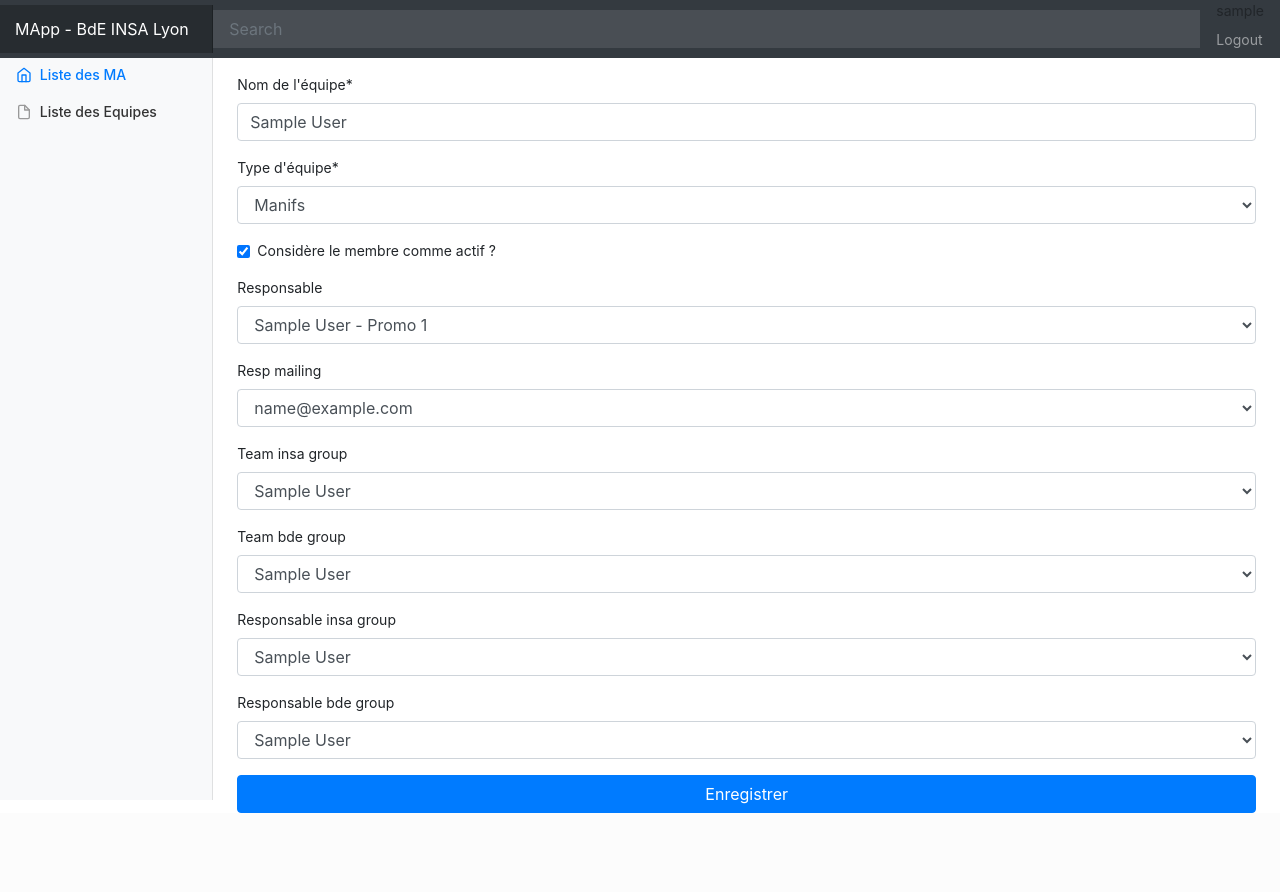
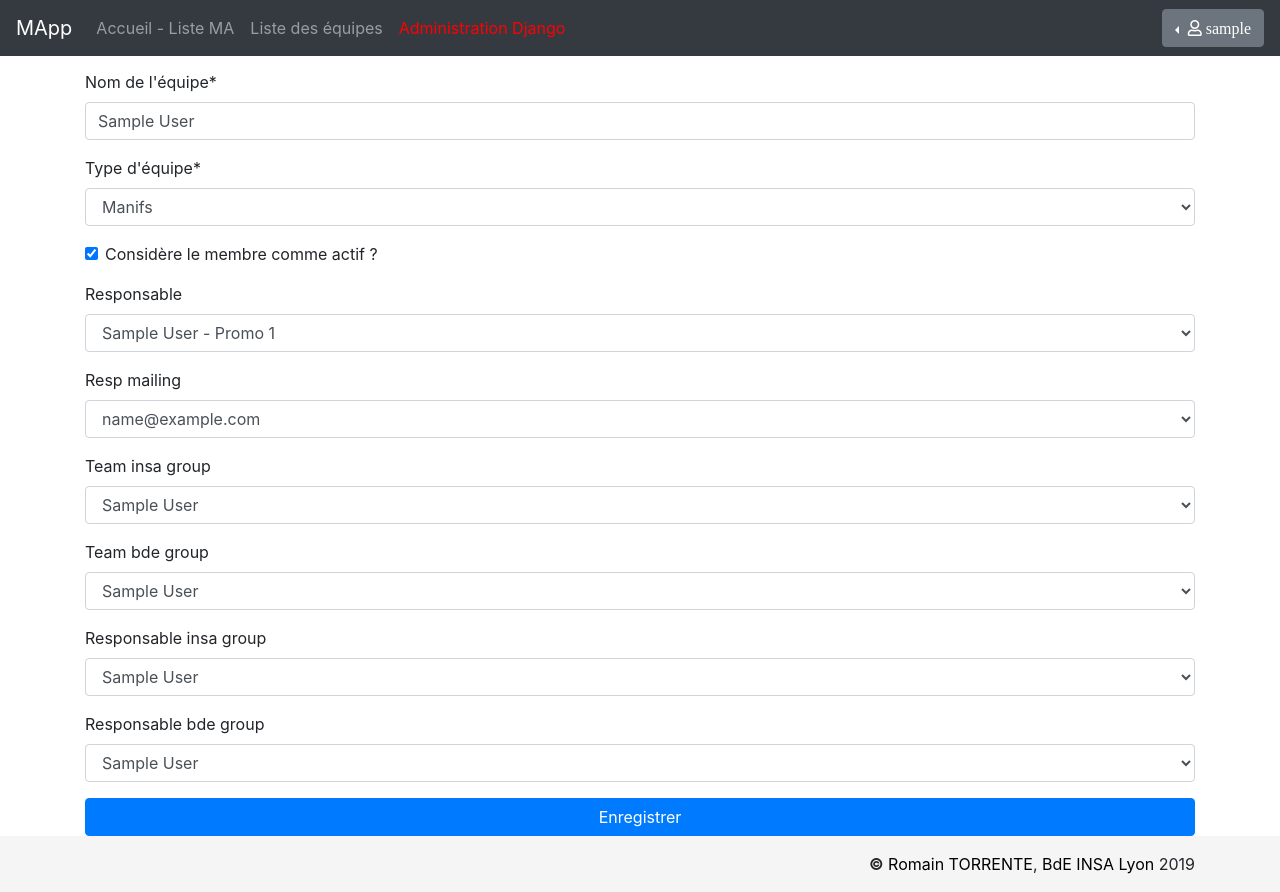
Before and after one commit to BdEINSALyon/mapp, a Django app: page /team/edit/1 in a window 1280 px wide. Before the commit the page ends 813 px from the top, so only its background shows below. Run offline with Django 3.2, Linux system fonts and the light colour scheme; a user stored in the database is signed in; tables that the repository leaves empty hold one stand-in row (values such as "Sample post"); some libraries are stand-ins or nearby versions.

Commit message:
Changement dans les templates

```diff
--- a/active_members/templates/active_members/member_detail.html
+++ b/active_members/templates/active_members/member_detail.html
@@ -60,7 +60,7 @@
                     {% for i in object.teams.all %}
                         <tr>
                             <td>{{ i.team.name }} - {{ i.name }}</td>
-                        <td><a href="{% url "show_subteam" i.pk %}">Edit</a></td>
+                        <td><a href="{% url "show_subteam" i.pk %}">Voir</a></td>
                         </tr>
 
                     {% endfor %}
--- a/active_members/templates/active_members/subteam_detail.html
+++ b/active_members/templates/active_members/subteam_detail.html
@@ -48,7 +48,7 @@
                     {% for i in object.members.all %}
                         <tr>
                             <td>{{ i.first_name }} {{ i.last_name }}</td>
-                        <td><a href="{% url "delete_member_subteam" object.pk i.pk %}">Edit</a></td>
+                        <td><a href="{% url "delete_member_subteam" object.pk i.pk %}">Supprimer</a></td>
                         </tr>
 
                     {% endfor %}
--- a/active_members/templates/active_members/team_list.html
+++ b/active_members/templates/active_members/team_list.html
@@ -1,6 +1,5 @@
 {% extends "base.html" %}
 {% block content %}
-<ul>
 <div class="row">Aller dans l'admin pour ajouter une sous-equipe</div><br/>
 <div class="table-responsive">
   <table class="table">
@@ -22,5 +21,4 @@
       {% endfor %}
   </table>
 </div>
-</ul>
 {% endblock %}
--- a/templates/base.html
+++ b/templates/base.html
@@ -1,68 +1,102 @@
 {% load static %}
 <!doctype html>
-<html lang="fr">
-  <head>
+<html lang="fr" class="h-100">
+<head>
     <meta charset="utf-8">
     <meta name="viewport" content="width=device-width, initial-scale=1, shrink-to-fit=no">
     <meta name="description" content="">
-    <meta name="author" content="">
+    <title>MApp - BdE INSA Lyon</title>
+    <link rel="icon" href="{% static "favicon.ico" %}"/>
+    <!-- Bootstrap core CSS -->
+    <link rel="stylesheet" href="https://stackpath.bootstrapcdn.com/bootstrap/4.3.1/css/bootstrap.min.css"
+          integrity="sha384-ggOyR0iXCbMQv3Xipma34MD+dH/1fQ784/j6cY/iJTQUOhcWr7x9JvoRxT2MZw1T" crossorigin="anonymous">
+    <link rel="stylesheet" href="https://use.fontawesome.com/releases/v5.7.2/css/all.css"
+          integrity="sha384-fnmOCqbTlWIlj8LyTjo7mOUStjsKC4pOpQbqyi7RrhN7udi9RwhKkMHpvLbHG9Sr" crossorigin="anonymous">
+    <style>
+        main > .container {
+            padding: 70px 15px 0;
+        }
 
-    <title>MApp - {% block title %}Accueil{% endblock %}</title>
+        .footer {
+            background-color: #f5f5f5;
+        }
 
-    <!-- Bootstrap core CSS -->
-    <link rel="stylesheet" href="https://stackpath.bootstrapcdn.com/bootstrap/4.3.1/css/bootstrap.min.css" integrity="sha384-ggOyR0iXCbMQv3Xipma34MD+dH/1fQ784/j6cY/iJTQUOhcWr7x9JvoRxT2MZw1T" crossorigin="anonymous">
-    <link rel="stylesheet" href="https://use.fontawesome.com/releases/v5.7.2/css/all.css" integrity="sha384-fnmOCqbTlWIlj8LyTjo7mOUStjsKC4pOpQbqyi7RrhN7udi9RwhKkMHpvLbHG9Sr" crossorigin="anonymous">
-    <!-- Custom styles for this template -->
-    <link href="{% static 'css/dashboard.css' %}" rel="stylesheet">
-  <script src="https://code.jquery.com/jquery-3.3.1.min.js" integrity="sha256-FgpCb/KJQlLNfOu91ta32o/NMZxltwRo8QtmkMRdAu8=" crossorigin="anonymous"></script>
-    <script src="https://cdnjs.cloudflare.com/ajax/libs/popper.js/1.12.9/umd/popper.min.js" integrity="sha384-ApNbgh9B+Y1QKtv3Rn7W3mgPxhU9K/ScQsAP7hUibX39j7fakFPskvXusvfa0b4Q" crossorigin="anonymous"></script>
-    <script src="https://maxcdn.bootstrapcdn.com/bootstrap/4.0.0/js/bootstrap.min.js" integrity="sha384-JZR6Spejh4U02d8jOt6vLEHfe/JQGiRRSQQxSfFWpi1MquVdAyjUar5+76PVCmYl" crossorigin="anonymous"></script>
-  </head>
+        .footer > .container {
+            padding-right: 15px;
+            padding-left: 15px;
+        }
 
-  <body>
-    <nav class="navbar navbar-dark sticky-top bg-dark flex-md-nowrap p-0">
-      <a class="navbar-brand col-sm-3 col-md-2 mr-0" href="{% url "list_member"%}">MApp - BdE INSA Lyon</a>
-      <input class="form-control form-control-dark w-100" type="text" placeholder="Search" aria-label="Search">
-      <ul class="navbar-nav px-3">
-        <li class="nav-item text-nowrap">
-          {{user.username}} <a class="nav-link" href="{% url "logout"%}">Logout</a>
-        </li>
-      </ul>
+        code {
+            font-size: 80%;
+        }
+    </style>
+    <script src="https://code.jquery.com/jquery-3.3.1.min.js"
+            integrity="sha256-FgpCb/KJQlLNfOu91ta32o/NMZxltwRo8QtmkMRdAu8=" crossorigin="anonymous"></script>
+    <script src="https://cdnjs.cloudflare.com/ajax/libs/popper.js/1.12.9/umd/popper.min.js"
+            integrity="sha384-ApNbgh9B+Y1QKtv3Rn7W3mgPxhU9K/ScQsAP7hUibX39j7fakFPskvXusvfa0b4Q"
+            crossorigin="anonymous"></script>
+    <script src="https://maxcdn.bootstrapcdn.com/bootstrap/4.0.0/js/bootstrap.min.js"
+            integrity="sha384-JZR6Spejh4U02d8jOt6vLEHfe/JQGiRRSQQxSfFWpi1MquVdAyjUar5+76PVCmYl"
+            crossorigin="anonymous"></script>
+</head>
+
+<body class="d-flex flex-column h-100">
+<header>
+    <!-- Fixed navbar -->
+    <nav class="navbar navbar-expand-md navbar-dark fixed-top bg-dark">
+        <a class="navbar-brand" href="{% url "home" %}">MApp</a>
+        <button class="navbar-toggler" type="button" data-toggle="collapse" data-target="#navbarCollapse"
+                aria-controls="navbarCollapse" aria-expanded="false" aria-label="Toggle navigation">
+            <span class="navbar-toggler-icon"></span>
+        </button>
+        <div class="collapse navbar-collapse" id="navbarCollapse">
+            <ul class="navbar-nav mr-auto">
+                <li class="nav-item {% if request.resolver_match.url_name == 'home' %}active{% endif %}">
+                    <a class="nav-link" href="{% url "home" %}">Accueil - Liste MA</a>
+                </li>
+                <li class="nav-item {% if request.resolver_match.url_name == 'list_team' %}active{% endif %}">
+                    <a class="nav-link" href="{% url "list_team" %}"> Liste des équipes</a>
+                </li>
+                {% if user.is_staff %}
+                    <li class="nav-item">
+                        <a class="nav-link" href="{% url "admin:index" %}" style="color: red;">Administration Django</a>
+                    </li>
+                {% endif %}
+            </ul>
+            <div class="btn-group dropleft mt-2 mt-md-0">
+                <button type="button" class="btn btn-secondary dropdown-toggle" data-toggle="dropdown"
+                        aria-haspopup="true" aria-expanded="false">
+                    <i class="far fa-user"> {{ user.username }}</i>
+                </button>
+                <div class="dropdown-menu">
+                    <a class="dropdown-item" href="{% url "logout" %}" style="color: red"><i
+                            class="fas fa-user-lock"></i> Déconnexion</a>
+                </div>
+            </div>
+
+        </div>
     </nav>
+</header>
 
-    <div class="container-fluid">
-      <div class="row">
-        <nav class="col-md-2 d-none d-md-block bg-light sidebar">
-          <div class="sidebar-sticky">
-            <ul class="nav flex-column">
-              <li class="nav-item">
-                <a class="nav-link active" href="{% url "list_member"%}">
-                  <span data-feather="home"></span>
-                  Liste des MA
-                </a>
-              </li>
-              <li class="nav-item">
-                <a class="nav-link" href="{% url "list_team"%}">
-                  <span data-feather="file"></span>
-                  Liste des Equipes
-                </a>
-              </li>
-            </ul>
-          </div>
-        </nav>
 
-        <main role="main" class="col-md-9 ml-sm-auto col-lg-10 pt-3 px-4">
-            {% block content %}{% endblock %}
-        </main>
-      </div>
+<!-- Begin page content -->
+<main role="main" class="flex-shrink-0">
+    <div class="container">
+        {% block content %}{% endblock %}
+    </div>
+</main>
+
+<footer class="footer mt-auto py-3">
+    <div class="container">
+        <div class="row">
+            <div class="col" style="text-align: right">
+                <b>&copy;</b> <a href="https://github.com/rtorrente" target="_blank" style="color: black">Romain
+                TORRENTE</a>, <a href="https://www.bde-insa-lyon.fr" target="_blank" style="color: black">BdE INSA
+                Lyon</a> 2019
+            </div>
+        </div>
     </div>
 
-
-
-    <!-- Icons -->
-    <script src="https://unpkg.com/feather-icons/dist/feather.min.js"></script>
-    <script>
-      feather.replace()
-    </script>
-  </body>
+</footer>
+</body>
 </html>
```
